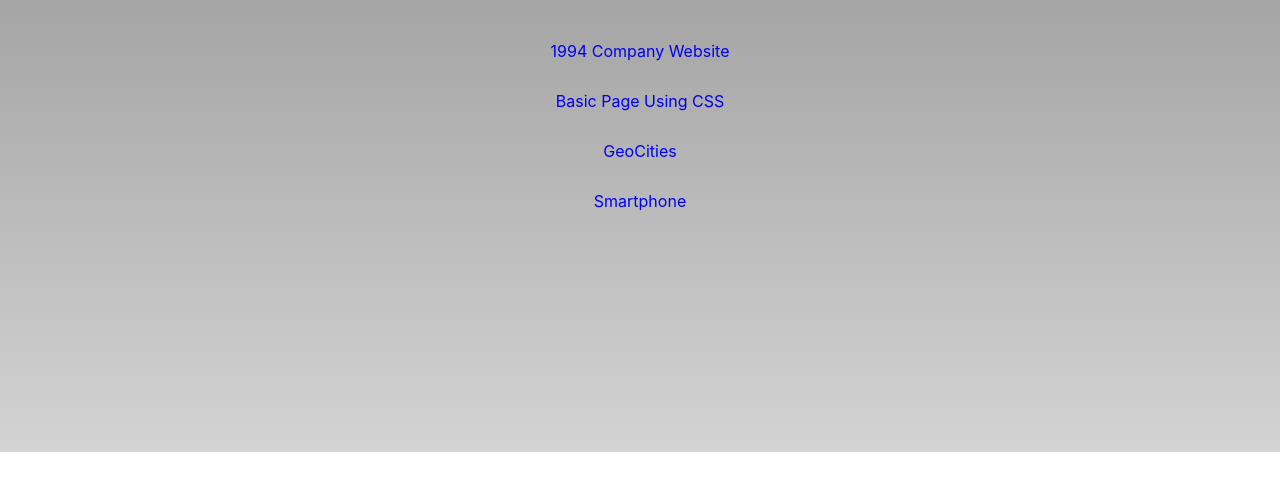
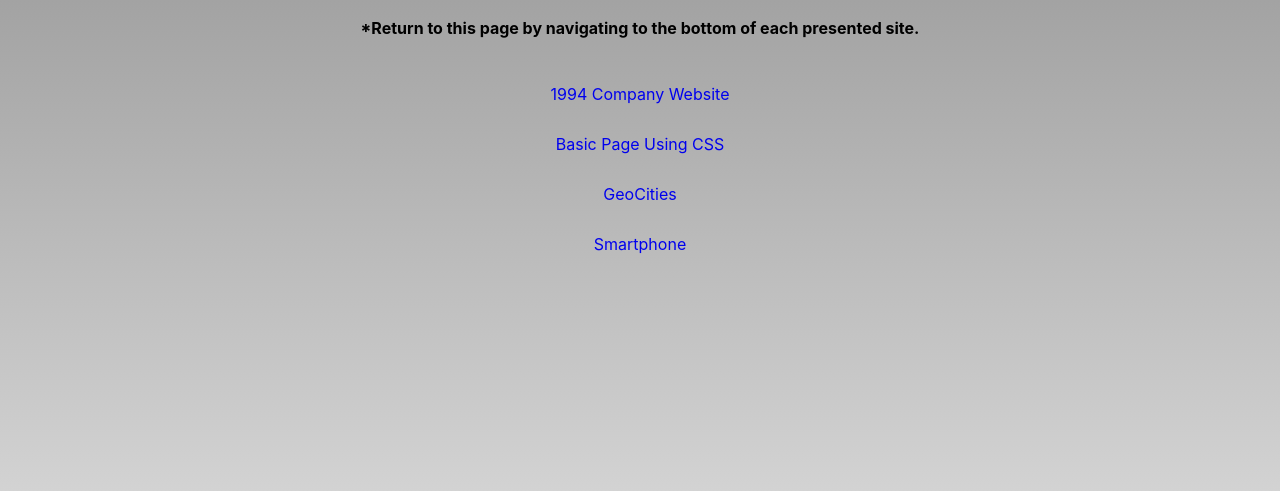
Before and after one commit to kevinrhoa/webdev1, a plain HTML site: page assignments/Portfolio/index.html in a window 1280 px wide. Shown: the part 357-848 px from the top of the page. Before the commit the page ends 809 px from the top, so only its background shows below. Drawn offline with Linux system fonts and the light colour scheme.

Commit message:
Portfolio

```diff
--- a/assignments/Portfolio/index.html
+++ b/assignments/Portfolio/index.html
@@ -14,6 +14,7 @@
             <h1>Assignments for Web Development I</h1>
             <h2>SP21 - Prof: Rosman, Douglas</h2>
             <h3>Work by Kevin Rhoa</h3>
+            <h4>*Return to this page by navigating to the bottom of each presented site.</h4>
         </div>
 
         <div class="links">
```
